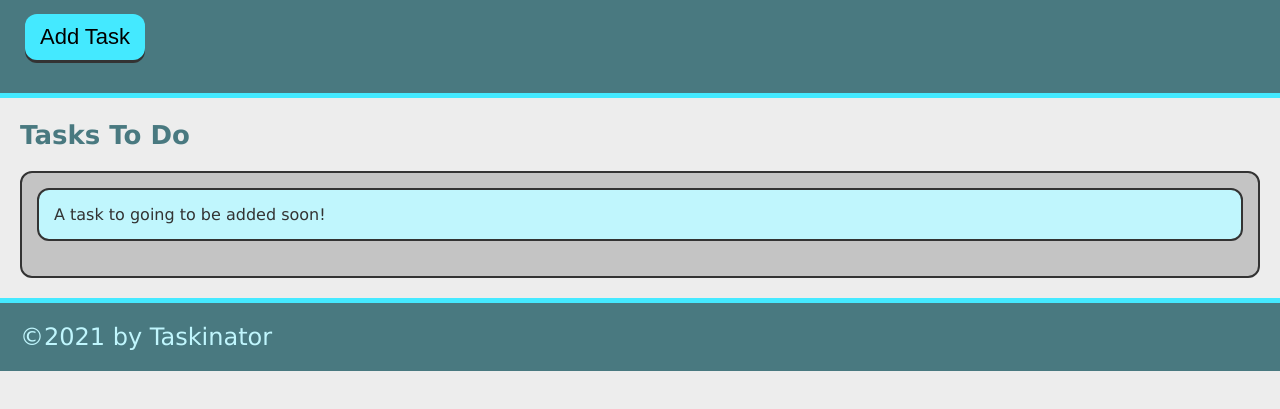
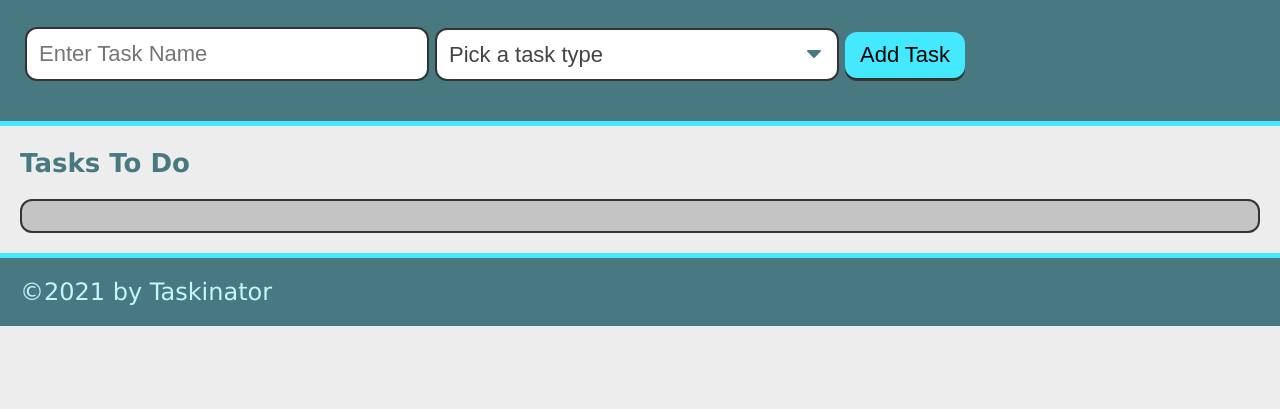
Before and after one commit to PandolfoM/taskinator, a plain HTML site: page index.html in a window 1280 px wide. Shown: the part 115-524 px from the top of the page. Drawn offline with Linux system fonts and the light colour scheme; files whose address does not match are found by name.

Commit message:
add task type

```diff
--- a/index.html
+++ b/index.html
@@ -12,15 +12,28 @@
     <header>
       <h1 class="page-title">Taskinator</h1>
       <p>Click the button below to add a new task!</p>
-      <button class="btn" id="save-task">Add Task</button>
+      <form action="" id="task-form">
+        <div class="form-group">
+          <input type="text" name="task-name" placeholder="Enter Task Name">
+        </div>
+        <div class="form-group">
+          <select name="task-name" class="select-dropdown">
+            <option value="" disabled selected>Pick a task type</option>
+            <option value="Print">Print</option>
+            <option value="Web">Web</option>
+            <option value="Mobile">Mobile</option>
+          </select>
+        </div>
+        <div class="form-group">
+          <button class="btn" id="save-task" type="submit">Add Task</button>
+        </div>
+      </form>
     </header>
 
     <main>
       <section class="task-list-wrapper">
         <h2 class="list-title">Tasks To Do</h2>
-        <ul class="task-list" id="tasks-to-do">
-          <li class="task-item">A task to going to be added soon!</li>
-        </ul>
+        <ul class="task-list" id="tasks-to-do"></ul>
       </section>
     </main>
 
```
